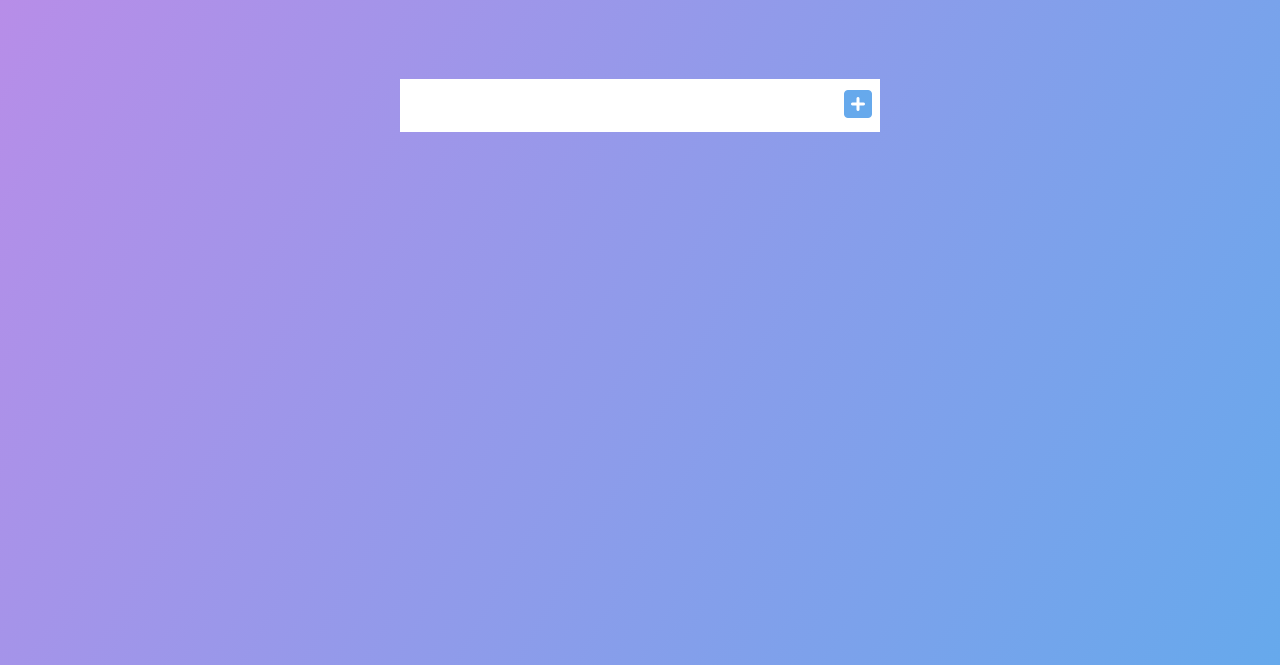
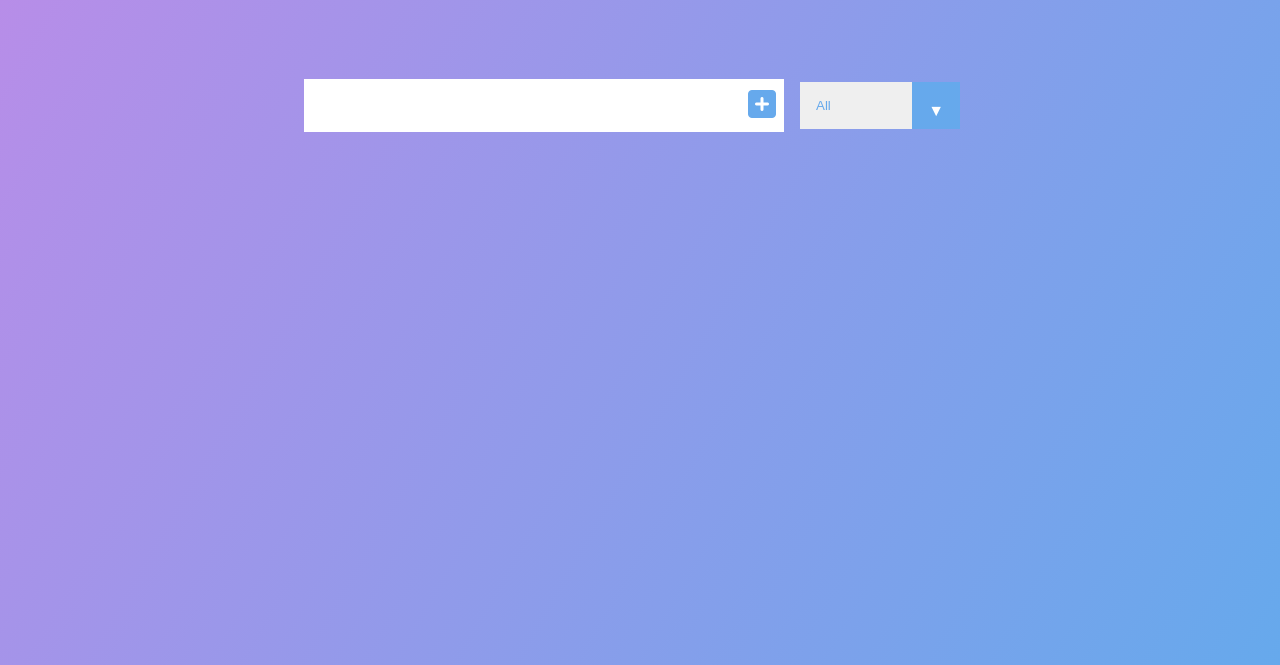
Before and after one commit to macedo-rodrigo/todo-list-vanilla-javascript, a plain HTML site: page index.html in a window 1280 px wide. Shown: the part 135-800 px from the top of the page. Drawn offline with Linux system fonts and the light colour scheme.

Commit message:
Delete an item and filter task selection

```diff
--- a/app.js
+++ b/app.js
@@ -40,7 +40,16 @@ function deleteCheck(e){
   // Delete todo
   if(item.classList[0] === 'trash-btn'){
     const todo = item.parentElement;
-    todo.remove();
+    // Animation
+    todo.classList.add('fall');
+    todo.addEventListener('transitionend', function(){
+      todo.remove();
+    })
   }
 
+  // Check mark
+  if(item.classList[0] === 'complete-btn'){
+    const todo = item.parentElement;
+    todo.classList.toggle('completed')
+  }
 }
--- a/index.html
+++ b/index.html
@@ -17,6 +17,13 @@
       <button class="todo-button" type="submit">
         <i class="fas fa-plus-square"></i>
       </button>
+      <div class="select">
+        <select name="todos" class="filter-todo">
+          <option value="all">All</option>
+          <option value="completed">Completed</option>
+          <option value="pending">Pending</option>
+        </select>
+      </div>
     </form>
     <div class="todo-container">
       <ul class="todo-list"></ul>
--- a/style.css
+++ b/style.css
@@ -61,6 +61,7 @@ form button:hover{
   display: flex;
   justify-content: space-between;
   align-items: center;
+  transition: all 0.5s ease;
 }
 
 .todo li{
@@ -88,3 +89,51 @@ form button:hover{
 .fa-check{
   pointer-events: none;
 }
+
+.completed{
+  text-decoration: line-through;
+  opacity: 0.5;
+}
+
+.fall{
+  transform: translate(8rem) rotateZ(20deg);
+  opacity: 0;
+}
+
+/*CUSTOM SELECTOR */
+select {
+  -webkit-appearance: none;
+  -moz-appearance: none;
+  appearance: none;
+  outline: none;
+  border: none;
+}
+
+.select{
+  margin: 1rem;
+  position: relative;
+  overflow: hidden;
+}
+
+select{
+  color: #66a9ec;
+  width: 10rem;
+  cursor: pointer;
+  padding: 1rem;
+}
+
+.select::after{
+  content: "\25BC";
+  position: absolute;
+  background-color: #66a9ec;
+  top: 0;
+  right: 0;
+  padding: 1rem;
+  pointer-events: none;
+  transition: all 0.3s ease;
+}
+
+.select:hover::after{
+  background: white;
+  color: #66a9ec;
+}
```
